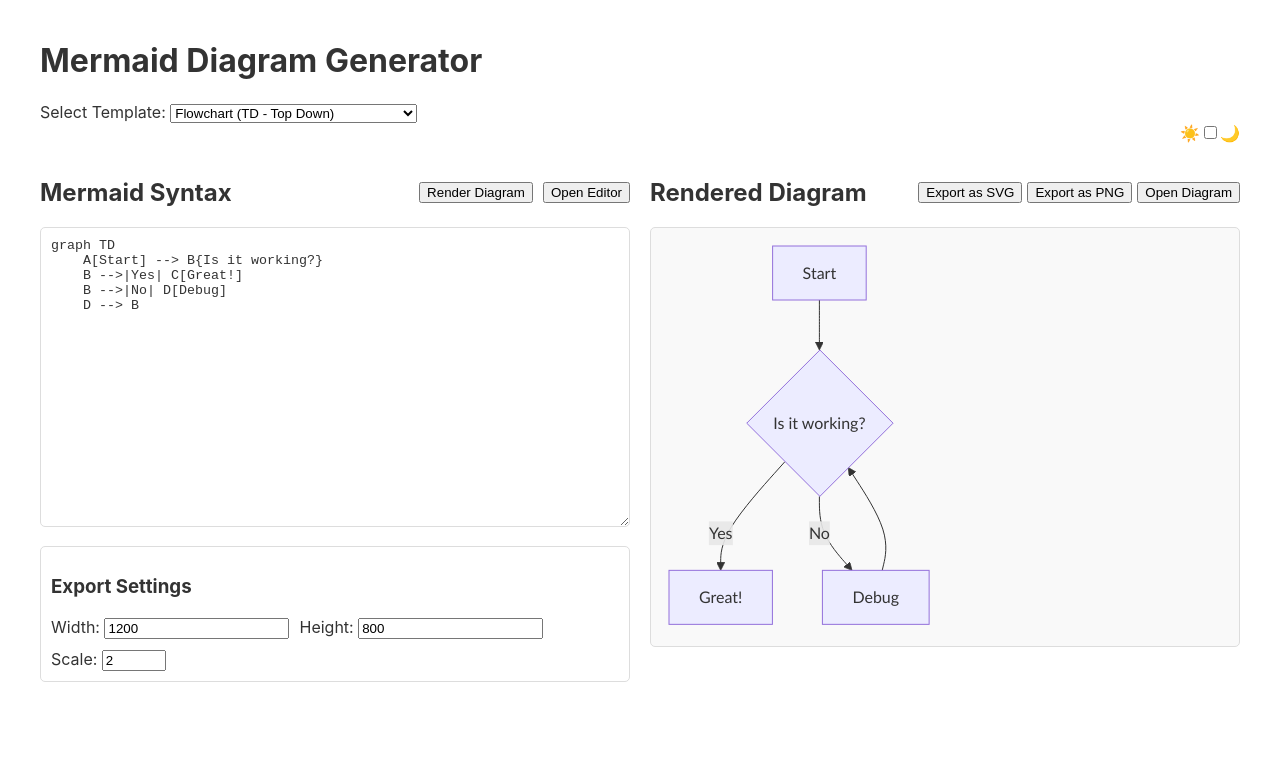
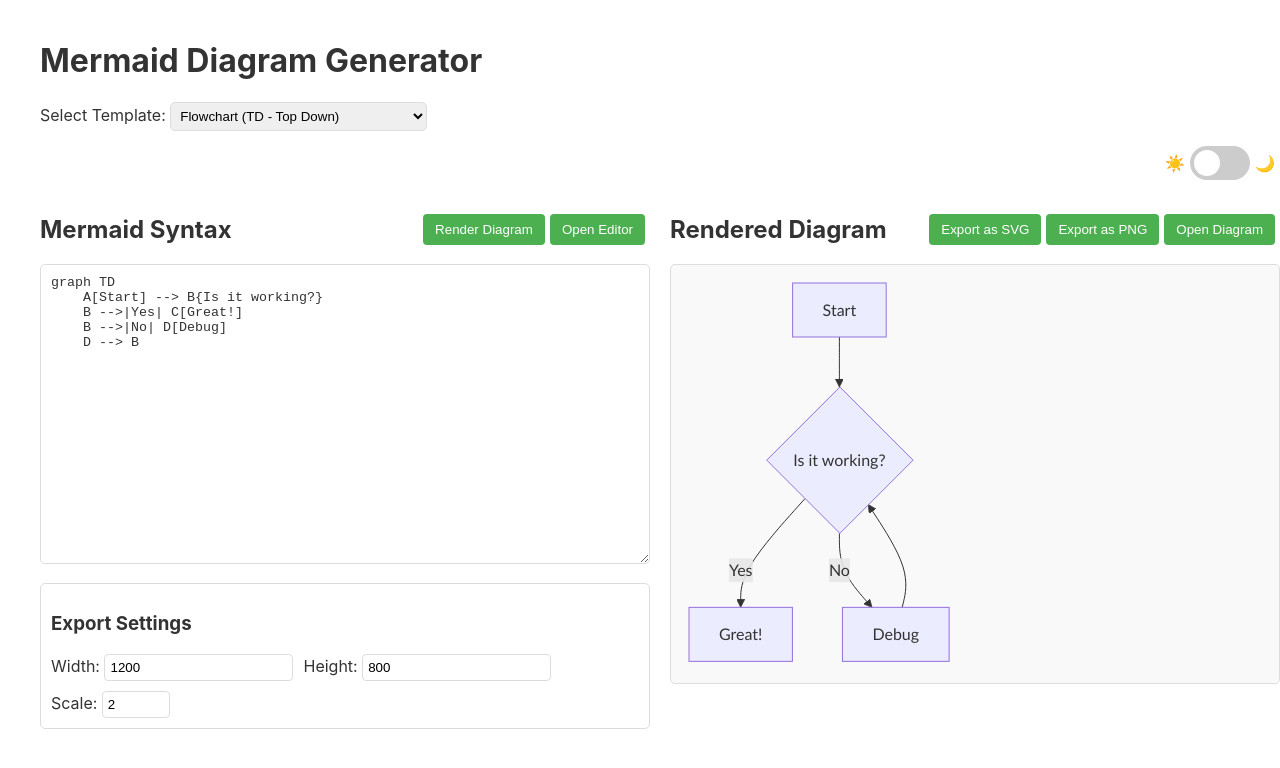
Before and after one commit to rsrini7/Mermaid-ReactJS, a React (Vite) app: page / in a window 1280 px wide. Shown: the top 768 px of the page. Built offline with nearby package versions, Linux system fonts and the light colour scheme.

Commit message:
css seperated from app jsx

```diff
--- a/src/App.css
+++ b/src/App.css
@@ -1,38 +1,316 @@
-.App {
-  text-align: center;
+/* Main container styles */
+.app-container {
+  width: calc(100% - 40px);
+  margin: 0 20px;
+  padding: 20px;
+  transition: background-color 0.3s, color 0.3s;
+  overflow-x: hidden;
 }
 
-.App-logo {
-  height: 40vmin;
-  pointer-events: none;
+/* Body styling with theme support */
+body {
+  margin: 0;
+  padding: 0;
+  overflow-x: hidden;
 }
 
-@media (prefers-reduced-motion: no-preference) {
-  .App-logo {
-    animation: App-logo-spin infinite 20s linear;
-  }
+body[data-theme="dark"] {
+  color: #e0e0e0;
+  background-color: #1e1e1e;
 }
 
-.App-header {
-  background-color: #282c34;
-  min-height: 100vh;
-  display: flex;
-  flex-direction: column;
-  align-items: center;
-  justify-content: center;
-  font-size: calc(10px + 2vmin);
-  color: white;
+body[data-theme="light"] {
+  color: #333333;
+  background-color: #ffffff;
 }
 
-.App-link {
-  color: #61dafb;
+.app-container[data-theme="dark"] {
+  color: #e0e0e0;
+  background-color: #1e1e1e;
 }
 
-@keyframes App-logo-spin {
-  from {
-    transform: rotate(0deg);
-  }
-  to {
-    transform: rotate(360deg);
-  }
+.app-container[data-theme="light"] {
+  color: #333333;
+  background-color: #ffffff;
 }
+
+/* Template section */
+.template-section {
+  margin-bottom: 15px;
+}
+
+/* Controls */
+.controls {
+  display: flex;
+  justify-content: flex-end;
+  margin-bottom: 15px;
+}
+
+.theme-toggle {
+  display: flex;
+  align-items: center;
+}
+
+.theme-icon {
+  margin: 0 5px;
+}
+
+/* Switch styling */
+.switch {
+  position: relative;
+  display: inline-block;
+  width: 60px;
+  height: 34px;
+}
+
+.switch input {
+  opacity: 0;
+  width: 0;
+  height: 0;
+}
+
+.slider {
+  position: absolute;
+  cursor: pointer;
+  top: 0;
+  left: 0;
+  right: 0;
+  bottom: 0;
+  background-color: #ccc;
+  transition: .4s;
+  border-radius: 34px;
+}
+
+.slider:before {
+  position: absolute;
+  content: "";
+  height: 26px;
+  width: 26px;
+  left: 4px;
+  bottom: 4px;
+  background-color: white;
+  transition: .4s;
+  border-radius: 50%;
+}
+
+input:checked + .slider {
+  background-color: #2196F3;
+}
+
+input:checked + .slider:before {
+  transform: translateX(26px);
+}
+
+/* Container layout */
+.container {
+  display: flex;
+  flex-direction: row;
+  gap: 20px;
+}
+
+/* Input section */
+.input-section {
+  flex: 1;
+  max-width: 50%;
+}
+
+.input-header {
+  display: flex;
+  justify-content: space-between;
+  align-items: center;
+}
+
+.mermaid-textarea {
+  width: 100%;
+  height: 300px;
+  padding: 10px;
+  font-family: monospace;
+  border: 1px solid #dddddd;
+  border-radius: 5px;
+  resize: vertical;
+  box-sizing: border-box;
+}
+
+.app-container[data-theme="dark"] .mermaid-textarea {
+  background-color: #2d2d2d;
+  color: #e0e0e0;
+}
+
+.app-container[data-theme="light"] .mermaid-textarea {
+  background-color: #ffffff;
+  color: #333333;
+}
+
+.loading {
+  margin-right: 10px;
+}
+
+.error-message {
+  color: #e74c3c;
+  margin-top: 10px;
+}
+
+/* Resolution settings */
+.resolution-settings {
+  margin-top: 15px;
+  padding: 10px;
+  border: 1px solid #dddddd;
+  border-radius: 5px;
+}
+
+.settings-inputs {
+  display: flex;
+  gap: 10px;
+  flex-wrap: wrap;
+}
+
+/* Output section */
+.output-section {
+  flex: 1;
+  max-width: 50%;
+}
+
+.output-header {
+  display: flex;
+  justify-content: space-between;
+  align-items: center;
+}
+
+.mermaid-output {
+  border: 1px solid #dddddd;
+  border-radius: 5px;
+  padding: 10px;
+  min-height: 300px;
+}
+
+.app-container[data-theme="dark"] .mermaid-output {
+  background-color: #2d2d2d;
+}
+
+.app-container[data-theme="light"] .mermaid-output {
+  background-color: #f9f9f9;
+}
+
+/* Popup styles */
+.popup {
+  display: flex;
+  position: fixed;
+  top: 0;
+  left: 0;
+  width: 100%;
+  height: 100%;
+  background-color: rgba(0, 0, 0, 0.7);
+  justify-content: center;
+  align-items: center;
+  z-index: 1000;
+}
+
+.popup-content {
+  padding: 20px;
+  border-radius: 5px;
+  width: 80%;
+  height: 90%;
+  max-width: 1200px;
+  max-height: 100vh;
+  overflow-y: auto;
+  border: 1px solid #dddddd;
+}
+
+.app-container[data-theme="dark"] .popup-content {
+  background-color: #1e1e1e;
+  color: #e0e0e0;
+}
+
+.app-container[data-theme="light"] .popup-content {
+  background-color: #ffffff;
+  color: #333333;
+}
+
+.popup-textarea {
+  width: 100%;
+  height: 500px;
+  margin-bottom: 15px;
+  font-family: monospace;
+  border: 1px solid #dddddd;
+  border-radius: 5px;
+  resize: vertical;
+  box-sizing: border-box;
+}
+
+.app-container[data-theme="dark"] .popup-textarea {
+  background-color: #2d2d2d;
+  color: #e0e0e0;
+}
+
+.app-container[data-theme="light"] .popup-textarea {
+  background-color: #ffffff;
+  color: #333333;
+}
+
+.diagram-controls {
+  margin-bottom: 10px;
+}
+
+.diagram-controls button {
+  margin-right: 5px;
+}
+
+.diagram-preview {
+  overflow: auto;
+  max-height: 90vh;
+  max-width: 100%;
+  width: 100%;
+  height: 70%;
+  border: 1px solid #dddddd;
+  padding: 15px;
+  border-radius: 5px;
+}
+
+.app-container[data-theme="dark"] .diagram-preview {
+  background-color: #2d2d2d;
+}
+
+.app-container[data-theme="light"] .diagram-preview {
+  background-color: #f9f9f9;
+}
+
+/* Button styles */
+button {
+  padding: 8px 12px;
+  background-color: #4CAF50;
+  color: white;
+  border: none;
+  border-radius: 4px;
+  cursor: pointer;
+  margin-right: 5px;
+}
+
+button:hover {
+  background-color: #45a049;
+}
+
+/* Select styles */
+select {
+  padding: 5px;
+  border-radius: 5px;
+  border: 1px solid #dddddd;
+}
+
+.app-container[data-theme="dark"] select {
+  background-color: #2d2d2d;
+  color: #e0e0e0;
+  border-color: #444;
+}
+
+/* Input styles */
+input[type="number"] {
+  padding: 5px;
+  border-radius: 4px;
+  border: 1px solid #dddddd;
+}
+
+.app-container[data-theme="dark"] input[type="number"] {
+  background-color: #2d2d2d;
+  color: #e0e0e0;
+  border-color: #444;
+}
--- a/src/App.jsx
+++ b/src/App.jsx
@@ -1,5 +1,6 @@
 import React, { useState, useEffect, useRef } from 'react';
 import mermaid from 'mermaid';
+import './App.css';
 
 const App = () => {
   const [theme, setTheme] = useState('light');
@@ -446,15 +447,15 @@ const App = () => {
   };
 
   return (
-    <div data-theme={theme} style={{ maxWidth: '1200px', margin: '0 auto', padding: '20px', color: theme === 'dark' ? '#e0e0e0' : '#333333', backgroundColor: theme === 'dark' ? '#1e1e1e' : '#ffffff', transition: 'background-color 0.3s, color 0.3s' }}>
+    <div className="app-container" data-theme={theme}>
       <h1>Mermaid Diagram Generator</h1>
 
       <div className="template-section">
         <label htmlFor="template-select">Select Template: </label>
-        <select id="template-select" onChange={handleTemplateChange}>
+        <select id="template-select" onChange={handleTemplateChange} defaultValue="flowchart">
           <option value="">-- Select a diagram type --</option>
           <optgroup label="Flow Charts">
-            <option value="flowchart" selected>Flowchart (TD - Top Down)</option>
+            <option value="flowchart">Flowchart (TD - Top Down)</option>
             <option value="flowchart-lr">Flowchart (LR - Left to Right)</option>
             <option value="flowchart-complex">Complex Flowchart with Subgraphs</option>
           </optgroup>
@@ -501,7 +502,7 @@ const App = () => {
         </select>
       </div>
 
-      <div className="controls" style={{ display: 'flex', justifyContent: 'flex-end', marginBottom: '15px' }}>
+      <div className="controls">
         <div className="theme-toggle">
           <span className="theme-icon">☀️</span>
           <label className="switch">
@@ -512,29 +513,29 @@ const App = () => {
         </div>
       </div>
 
-      <div className="container" style={{ display: 'flex', flexDirection: 'row', gap: '20px' }}>
-        <div className="input-section" style={{ flex: '1', maxWidth: '50%' }}>
-          <div style={{ display: 'flex', justifyContent: 'space-between', alignItems: 'center' }}>
+      <div className="container">
+        <div className="input-section">
+          <div className="input-header">
             <h2>Mermaid Syntax</h2>
             <div>
-              <button onClick={renderDiagram} style={{ marginRight: '10px' }}>Render Diagram</button>
+              <button onClick={renderDiagram}>Render Diagram</button>
               <button onClick={handleOpenPopup}>Open Editor</button>
             </div>
           </div>
           <textarea
+            className="mermaid-textarea"
             value={mermaidCode}
             onChange={(e) => setMermaidCode(e.target.value)}
             placeholder="Enter your Mermaid diagram syntax here..."
-            style={{ width: '100%', height: '300px', padding: '10px', fontFamily: 'monospace', border: '1px solid #dddddd', borderRadius: '5px', resize: 'vertical', boxSizing: 'border-box', backgroundColor: theme === 'dark' ? '#2d2d2d' : '#ffffff', color: theme === 'dark' ? '#e0e0e0' : '#333333' }}
           />
           <div>
             {loading && <span className="loading">Rendering...</span>}
-            <div id="error-message" style={{ color: '#e74c3c', marginTop: '10px' }}>{errorMessage}</div>
+            <div className="error-message">{errorMessage}</div>
           </div>
 
-          <div id="resolution-settings" style={{ marginTop: '15px', padding: '10px', border: '1px solid #dddddd', borderRadius: '5px' }}>
+          <div className="resolution-settings">
             <h3>Export Settings</h3>
-            <div style={{ display: 'flex', gap: '10px', flexWrap: 'wrap' }}>
+            <div className="settings-inputs">
               <div>
                 <label htmlFor="image-width">Width: </label>
                 <input type="number" id="image-width" value={imageWidth} onChange={(e) => setImageWidth(parseInt(e.target.value, 10))} min="100" />
@@ -551,27 +552,27 @@ const App = () => {
           </div>
         </div>
 
-        <div className="output-section" style={{ flex: '1', maxWidth: '50%' }}>
-          <div style={{ display: 'flex', justifyContent: 'space-between', alignItems: 'center' }}>
+        <div className="output-section">
+          <div className="output-header">
             <h2>Rendered Diagram</h2>
             <div>
-              <button onClick={exportSvg} style={{ marginRight: '5px' }}>Export as SVG</button>
-              <button onClick={exportPng} style={{ marginRight: '5px' }}>Export as PNG</button>
+              <button onClick={exportSvg}>Export as SVG</button>
+              <button onClick={exportPng}>Export as PNG</button>
               <button onClick={openDiagramWindow}>Open Diagram</button>
             </div>
           </div>
-          <div id="mermaid-output" ref={outputDivRef} style={{ border: '1px solid #dddddd', borderRadius: '5px', padding: '10px', minHeight: '300px', backgroundColor: theme === 'dark' ? '#2d2d2d' : '#f9f9f9' }}></div>
+          <div className="mermaid-output" ref={outputDivRef}></div>
         </div>
       </div>
 
       {isPopupOpen && (
-        <div className="popup" style={{ display: 'flex', position: 'fixed', top: 0, left: 0, width: '100%', height: '100%', backgroundColor: 'rgba(0, 0, 0, 0.7)', justifyContent: 'center', alignItems: 'center', zIndex: 1000 }}>
-          <div className="popup-content" style={{ backgroundColor: theme === 'dark' ? '#1e1e1e' : '#ffffff', padding: '20px', borderRadius: '5px', width: '80%', height: '90%', maxWidth: '1200px', maxHeight: '100vh', overflowY: 'auto', color: theme === 'dark' ? '#e0e0e0' : '#333333', border: '1px solid #dddddd' }}>
+        <div className="popup">
+          <div className="popup-content">
             <h2>Edit Mermaid Syntax</h2>
             <textarea
+              className="popup-textarea"
               value={mermaidCode}
               onChange={(e) => setMermaidCode(e.target.value)}
-              style={{ width: '100%', height: '500px', marginBottom: '15px', fontFamily: 'monospace', border: '1px solid #dddddd', borderRadius: '5px', resize: 'vertical', boxSizing: 'border-box', backgroundColor: theme === 'dark' ? '#2d2d2d' : '#ffffff', color: theme === 'dark' ? '#e0e0e0' : '#333333' }}
             />
             <div>
               <button onClick={handleSavePopup}>Save and Close</button>
@@ -582,15 +583,15 @@ const App = () => {
       )}
 
       {isDiagramPopupOpen && (
-        <div className="popup" style={{ display: 'flex', position: 'fixed', top: 0, left: 0, width: '100%', height: '100%', backgroundColor: 'rgba(0, 0, 0, 0.7)', justifyContent: 'center', alignItems: 'center', zIndex: 1000 }}>
-          <div className="popup-content" style={{ backgroundColor: theme === 'dark' ? '#1e1e1e' : '#ffffff', padding: '20px', borderRadius: '5px', width: '80%', height: '90%', maxWidth: '1200px', maxHeight: '100vh', overflowY: 'auto', color: theme === 'dark' ? '#e0e0e0' : '#333333', border: '1px solid #dddddd' }}>
+        <div className="popup">
+          <div className="popup-content">
             <h2>Diagram Preview</h2>
             <div className="diagram-controls">
               <button onClick={handleZoomIn}>Zoom In</button>
               <button onClick={handleZoomOut}>Zoom Out</button>
               <button onClick={() => setIsDiagramPopupOpen(false)}>Close</button>
             </div>
-            <div id="diagram-preview" ref={diagramPreviewRef} style={{ overflow: 'auto', maxHeight: '90vh', maxWidth: '100%', width: '100%', height: '70%', border: '1px solid #dddddd', padding: '15px', backgroundColor: theme === 'dark' ? '#2d2d2d' : '#f9f9f9', borderRadius: '5px' }}></div>
+            <div className="diagram-preview" ref={diagramPreviewRef}></div>
           </div>
         </div>
       )}
```
